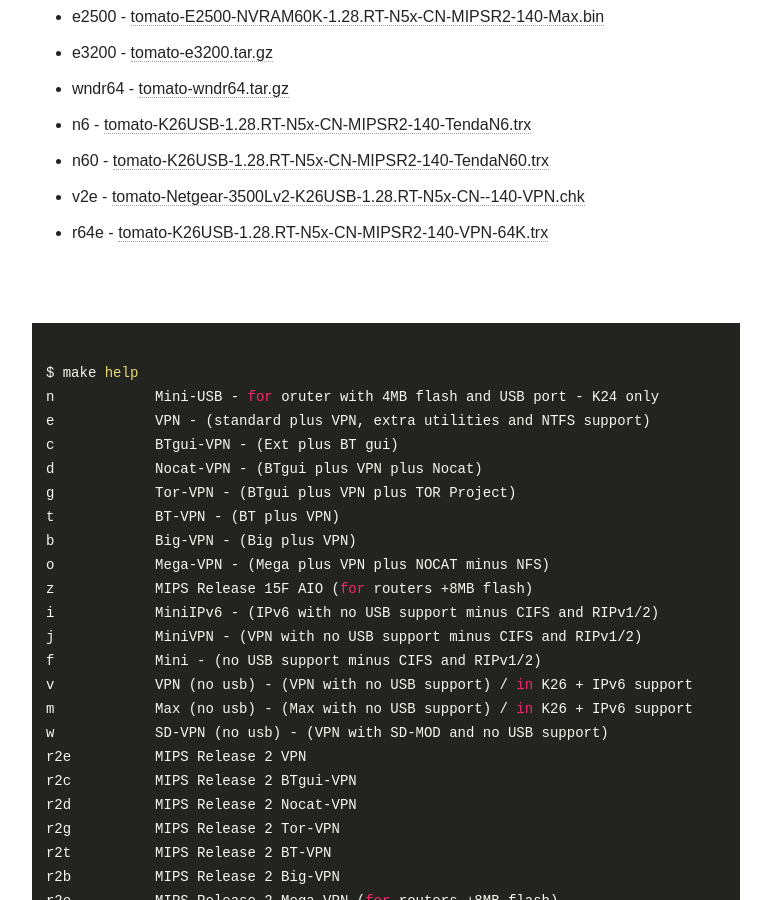
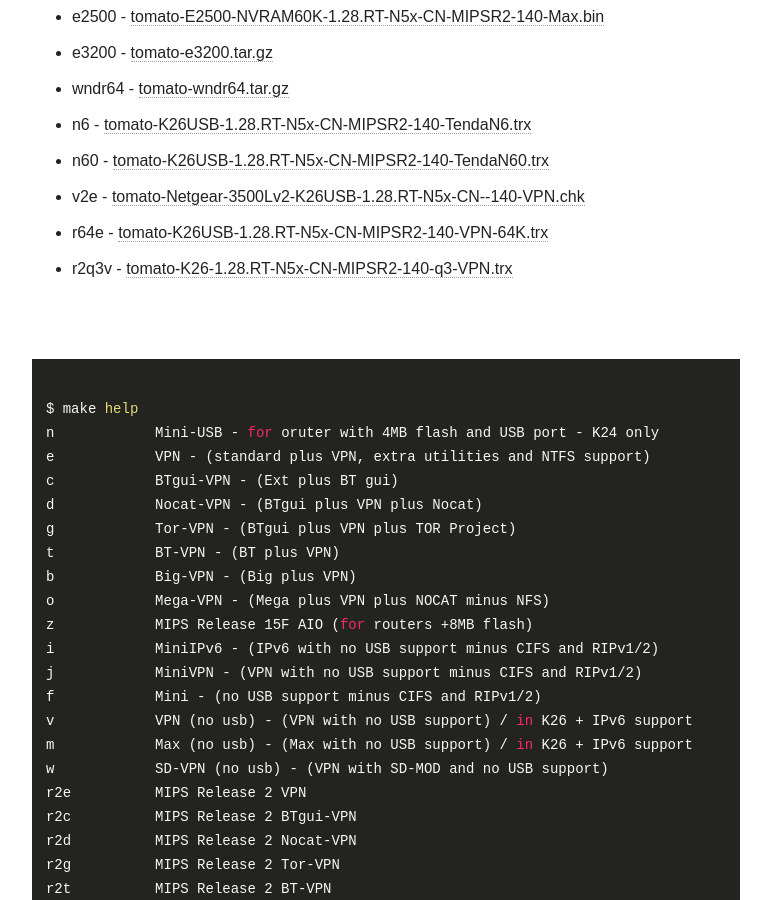
Before and after one commit to oglopss/tomato-ci-ctf-jekyll, a Jekyll site: the page built from index.html, in a window 1280 px wide and 900 px high, scrolled down 1999 px. Shown: the whole window, without its empty margins (254-1025 px from the left). Built offline with Jekyll 4.4.1, drawn with Linux system fonts in a browser that asks for light colours; nearby versions of some CDN libraries.

Commit message:
Travis build 3 r2q3v pushed to gh-pages

```diff
--- a/_data/ss.yml
+++ b/_data/ss.yml
@@ -45,3 +45,4 @@
   - 0042 e3200 tomato-e3200.tar.gz
   - 0046 v2e tomato-Netgear-3500Lv2-K26USB-1.28.RT-N5x-CN--140-VPN.chk
   - 0048 r64e tomato-K26USB-1.28.RT-N5x-CN-MIPSR2-140-VPN-64K.trx
+  - 0051 r2q3v tomato-K26-1.28.RT-N5x-CN-MIPSR2-140-q3-VPN.trx
```
Also changed, not shown: 1 other file.
